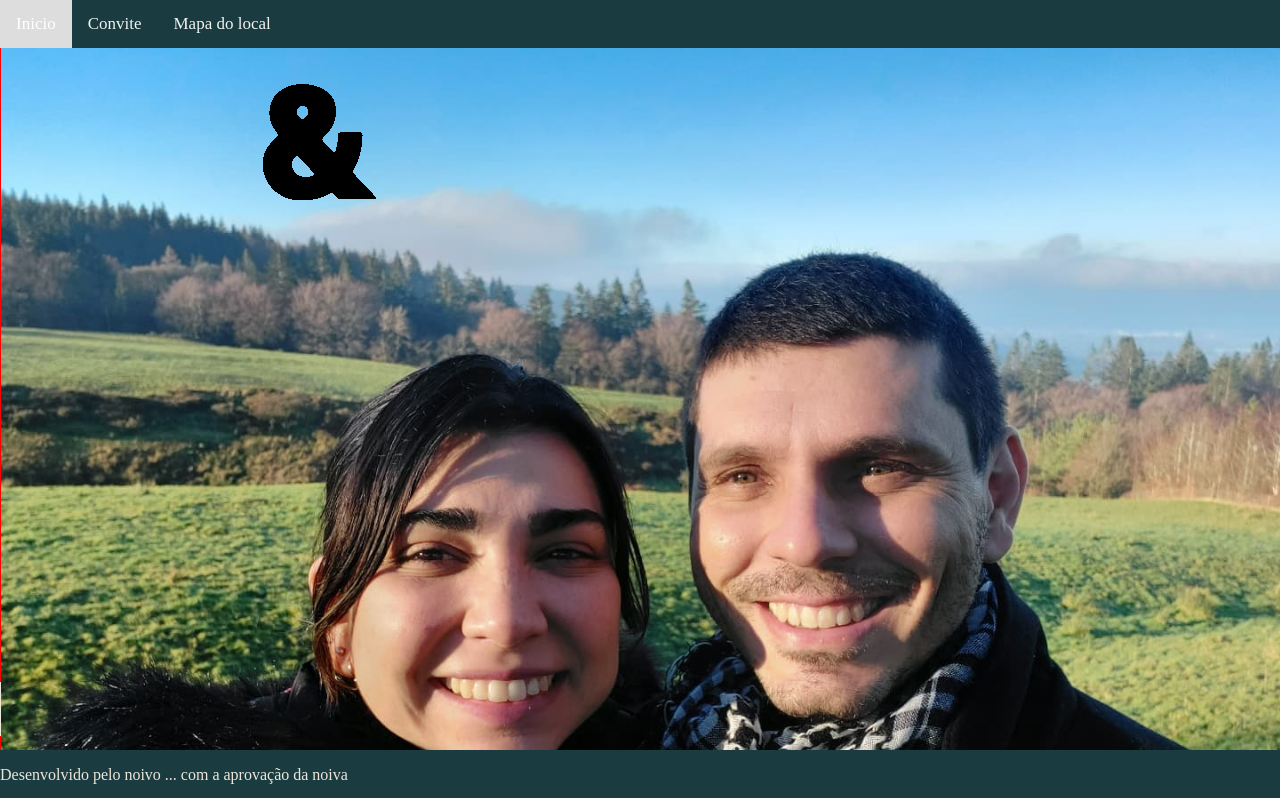
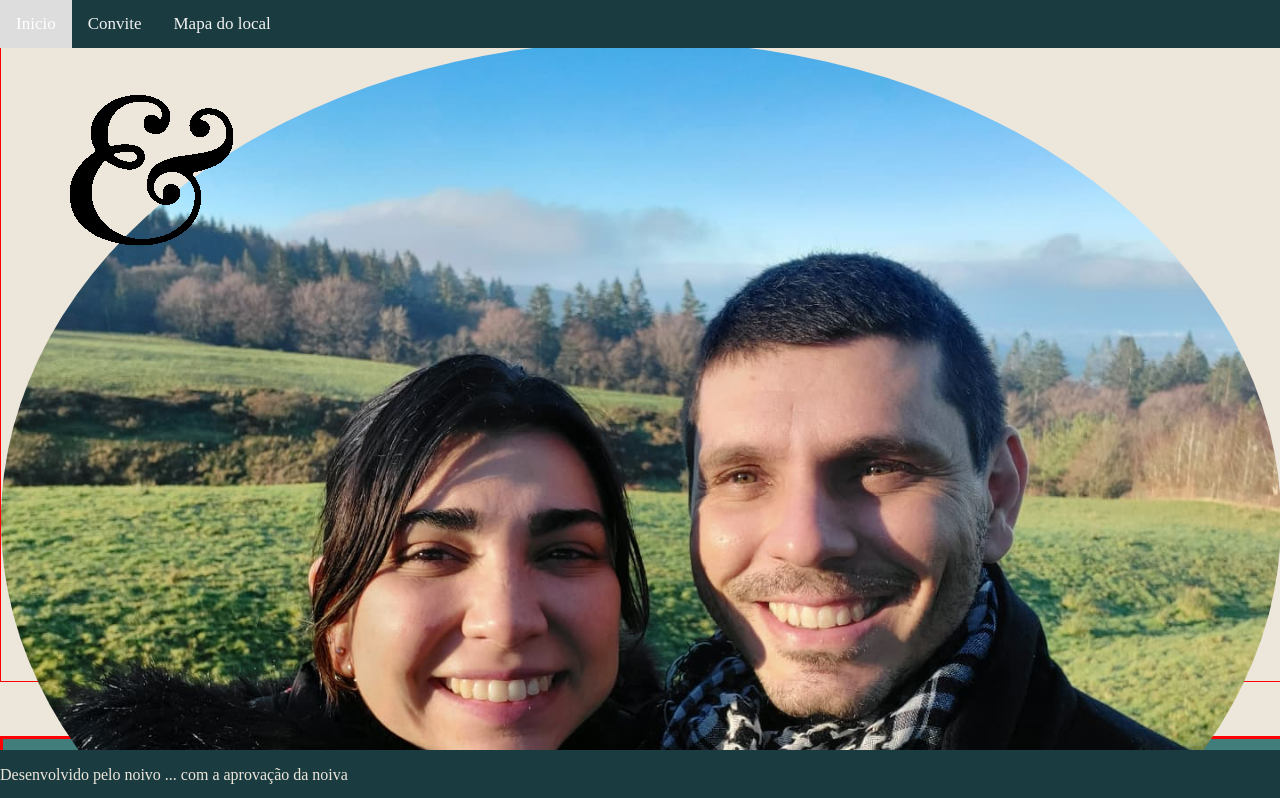
Before and after one commit to DVeronezNunes/convite-thais-e-diego, a plain HTML site: page index.html in a window 1280 px wide. Shown: the top 798 px of the page. Drawn offline with Linux system fonts and the light colour scheme.

Commit message:
Update styles.css

```diff
--- a/css/styles.css
+++ b/css/styles.css
@@ -89,6 +89,7 @@ footer {
   display: block;
   margin-left: auto;
   margin-right: auto;
+  border-radius: 50%;
 }
 
 .picture {
@@ -112,8 +113,8 @@ footer {
 #text1,
 #text2 {
   position: absolute;
-  font-family: "Raleway", sans-serif;
-  font-size: 120pt;
+  font-family: "Niconne", sans-serif;
+  font-size: 16vw;
 }
 
 .topnav {
@@ -142,5 +143,5 @@ footer {
 .topCenter {
   position: absolute;
   top: 8px;
-  left: 20%;
+  left: 5%;
 }
```
